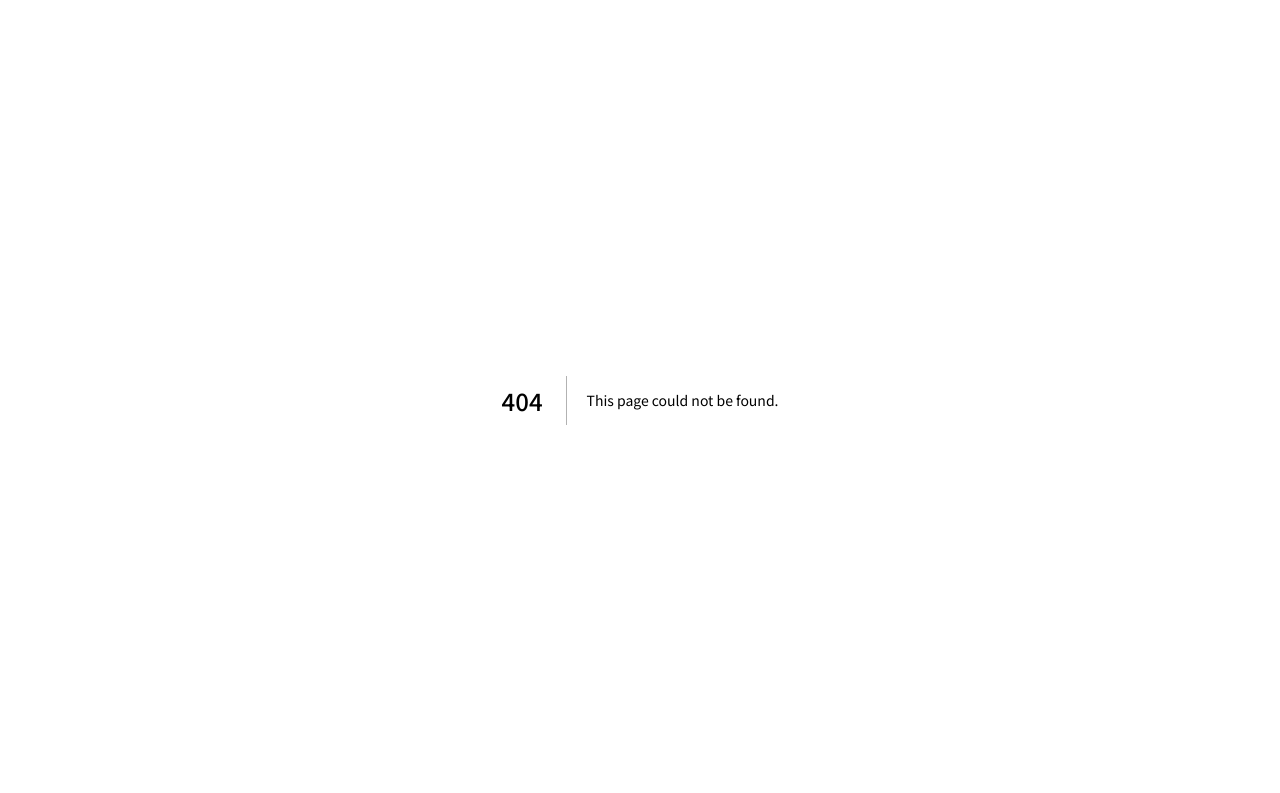
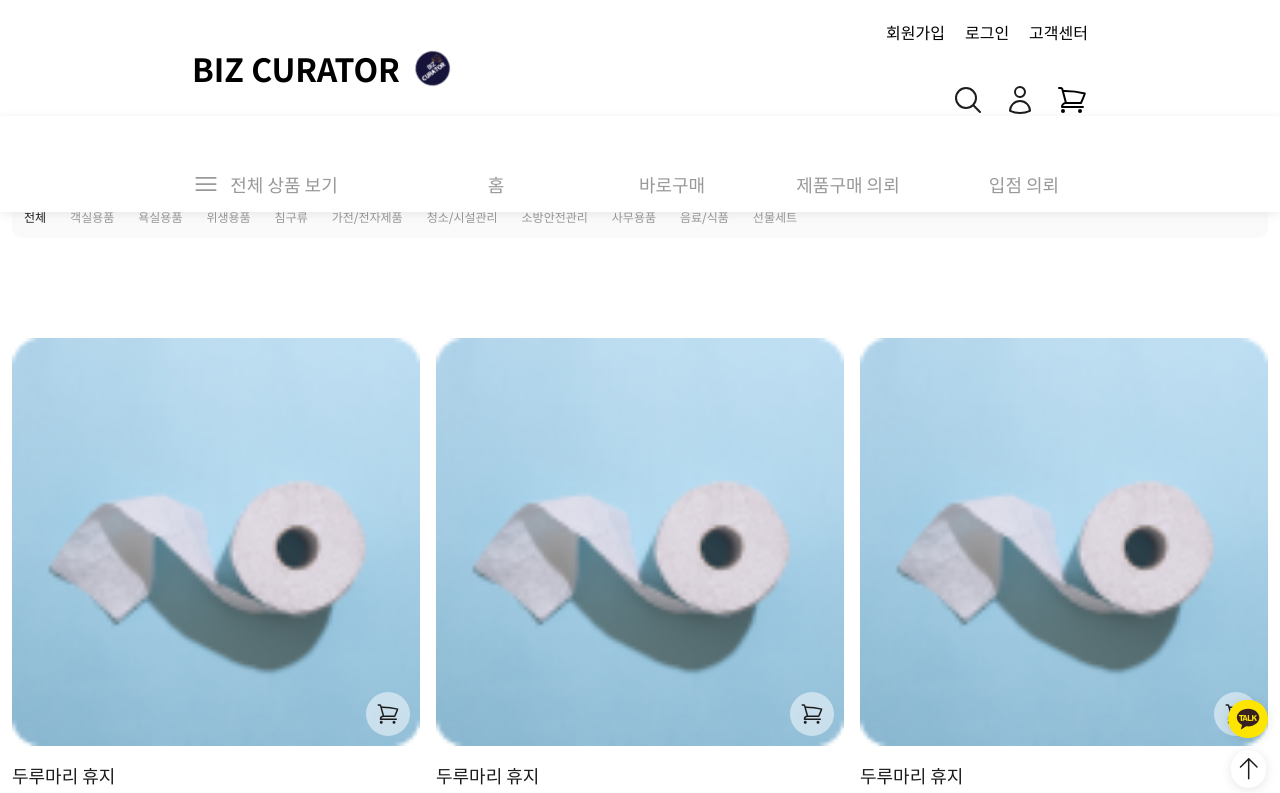
Before and after one commit to Muhan-Company/bizcurator-ecommerce, a Next.js app: page /products/1 in a window 1280 px wide. Before the commit this address had no page. Shown: the top 793 px of the page. Built offline with nearby package versions, Linux system fonts and the light colour scheme.

Commit message:
chore: 카테고리별 페이지 경로 수정
Active Link 설정

```diff
--- a/components/header/NavLink.tsx
+++ b/components/header/ActiveLink.tsx
@@ -1,13 +1,13 @@
 import Link from 'next/link';
 import { useRouter } from 'next/router';
 
-interface NavLinkProps {
+interface ActiveLinkProps {
   href: string;
   children: string;
   className?: string;
 }
 
-export default function NavLink({ href, children, className }: NavLinkProps) {
+export default function ActiveLink({ href, children, className }: ActiveLinkProps) {
   const router = useRouter();
   const isActive = router.asPath === href;
 
--- a/components/header/DownHeader.tsx
+++ b/components/header/DownHeader.tsx
@@ -1,6 +1,6 @@
 import Link from 'next/link';
 import { BarsIcon } from '../Icons';
-import NavLink from './NavLink';
+import ActiveLink from './ActiveLink';
 import HeaderDropdown from './HeaderDropdown';
 import { useRecoilState } from 'recoil';
 import hoverState from '@/atoms/hoverAtoms';
@@ -15,7 +15,7 @@ export default function DownHeader() {
         onMouseLeave={() => setIsHovered(false)}
         className="hidden lg:block relative"
       >
-        <Link href={'/products?sort=newest'} className="lg:flex items-center">
+        <Link href={'/products/1?sort=newest'} className="lg:flex items-center">
           <BarsIcon />
           <h3 className="header-link">전체 상품 보기</h3>
         </Link>
@@ -23,14 +23,14 @@ export default function DownHeader() {
       </div>
 
       <div className="lg:space-x-5 xl:space-x-12 flex justify-evenly lg:justify-between">
-        <NavLink href={'/'} className="hidden lg:inline lg:header-link">
+        <ActiveLink href={'/'} className="hidden lg:inline lg:header-link">
           홈
-        </NavLink>
-        <NavLink href={'/products?sort=newest'}>바로구매</NavLink>
-        <NavLink href={'/'} className="mx-3">
+        </ActiveLink>
+        <ActiveLink href={'/products/1?sort=newest'}>바로구매</ActiveLink>
+        <ActiveLink href={'/'} className="mx-3">
           제품구매 의뢰
-        </NavLink>
-        <NavLink href={'/'}>입점 의뢰</NavLink>
+        </ActiveLink>
+        <ActiveLink href={'/'}>입점 의뢰</ActiveLink>
       </div>
     </header>
   );
--- a/components/header/HeaderDropdown.tsx
+++ b/components/header/HeaderDropdown.tsx
@@ -19,32 +19,56 @@ export default function HeaderDropdown({ isHovered }: { isHovered: boolean }) {
         isHovered ? 'lg:opacity-100' : 'lg:opacity-0 pointer-events-none'
       } duration-150 absolute top-[calc(100%)] -left-[92px] xl:-left-[190px] lg:block lg:ml-24 xl:ml-48 w-64 bg-white shadow-[-1px_4px_10px_rgba(0,0,0,0.08)]`}
     >
-      <DropdownItem href="/" icon={LampIcon({ color: '#999999', width: '28', height: '28' })} category="객실용품" />
-      <DropdownItem href="/" icon={ShowerIcon({ color: '#999999', width: '30', height: '30' })} category="욕실용품" />
       <DropdownItem
-        href="/"
+        href="/products/2?sort=newest"
+        icon={LampIcon({ color: '#999999', width: '28', height: '28' })}
+        category="객실용품"
+      />
+      <DropdownItem
+        href="/products/3?sort=newest"
+        icon={ShowerIcon({ color: '#999999', width: '30', height: '30' })}
+        category="욕실용품"
+      />
+      <DropdownItem
+        href="/products/4?sort=newest"
         icon={ToothBrushIcon({ color: '#999999', width: '24', height: '24' })}
         category="위생용품"
       />
-      <DropdownItem href="/" icon={BedingIcon({ color: '#999999', width: '28', height: '28' })} category="침구류" />
       <DropdownItem
-        href="/"
+        href="/products/5?sort=newest"
+        icon={BedingIcon({ color: '#999999', width: '28', height: '28' })}
+        category="침구류"
+      />
+      <DropdownItem
+        href="/products/6?sort=newest"
         icon={RadioIcon({ color: '#999999', width: '28', height: '28' })}
         category="가전/전자제품"
       />
       <DropdownItem
-        href="/"
+        href="/products/7?sort=newest"
         icon={CleanerIcon({ color: '#999999', width: '28', height: '28' })}
         category="청소/시설관리"
       />
       <DropdownItem
-        href="/"
+        href="/products/8?sort=newest"
         icon={FireExtinguisherIcon({ color: '#999999', width: '28', height: '28' })}
         category="소방/안전관리"
       />
-      <DropdownItem href="/" icon={PencilIcon({ color: '#999999', width: '24', height: '24' })} category="사무용품" />
-      <DropdownItem href="/" icon={DrinkIcon({ color: '#999999', width: '28', height: '28' })} category="음료/식품" />
-      <DropdownItem href="/" icon={GiftSetIcon({ color: '#999999', width: '25', height: '25' })} category="선물세트" />
+      <DropdownItem
+        href="/products/9?sort=newest"
+        icon={PencilIcon({ color: '#999999', width: '24', height: '24' })}
+        category="사무용품"
+      />
+      <DropdownItem
+        href="/products/10?sort=newest"
+        icon={DrinkIcon({ color: '#999999', width: '28', height: '28' })}
+        category="음료/식품"
+      />
+      <DropdownItem
+        href="/products/11?sort=newest"
+        icon={GiftSetIcon({ color: '#999999', width: '25', height: '25' })}
+        category="선물세트"
+      />
     </div>
   );
 }
--- a/components/home/ProductCategory.tsx
+++ b/components/home/ProductCategory.tsx
@@ -8,7 +8,7 @@ interface CategoryType {
 
 export default function ProductCategory({ id, icon, name }: CategoryType) {
   return (
-    <Link href={`/user/products?category_id=${id}&sort=newest`} className="flex flex-col items-center w-[88px] sm:w-24">
+    <Link href={`/products/${id}?sort=newest`} className="flex flex-col items-center w-[88px] sm:w-24">
       <div className="w-10 h-10 flex items-center justify-center">{icon}</div>
       <h3 className="font-normal text-button-xs text-main">{name}</h3>
     </Link>
--- a/components/home/ProductCategoryList.tsx
+++ b/components/home/ProductCategoryList.tsx
@@ -17,16 +17,16 @@ export default function ProductCategoryList() {
     <div className="px-3 mt-20 space-y-6 block lg:hidden">
       <h1 className="font-normal text-head-xs text-main">전체 상품 보기</h1>
       <div className="grid grid-cols-4 md:grid-cols-5 gap-3 center">
-        <ProductCategory id={1} icon={LampIcon({ width: '28', height: '28' })} name="객실용품" />
-        <ProductCategory id={2} icon={ShowerIcon({ width: '30', height: '30' })} name="욕실용품" />
-        <ProductCategory id={3} icon={ToothBrushIcon({ width: '24', height: '24' })} name="위생용품" />
-        <ProductCategory id={4} icon={BedingIcon({ width: '28', height: '28' })} name="침구류" />
-        <ProductCategory id={5} icon={RadioIcon({ width: '28', height: '28' })} name="가전/전자제품" />
-        <ProductCategory id={6} icon={CleanerIcon({ width: '28', height: '28' })} name="청소/시설관리" />
-        <ProductCategory id={7} icon={FireExtinguisherIcon({ width: '28', height: '28' })} name="소방/안전관리" />
-        <ProductCategory id={8} icon={PencilIcon({ width: '24', height: '24' })} name="사무용품" />
-        <ProductCategory id={9} icon={DrinkIcon({ width: '28', height: '28' })} name="음료/식품" />
-        <ProductCategory id={10} icon={GiftSetIcon({ width: '25', height: '25' })} name="선물세트" />
+        <ProductCategory id={2} icon={LampIcon({ width: '28', height: '28' })} name="객실용품" />
+        <ProductCategory id={3} icon={ShowerIcon({ width: '30', height: '30' })} name="욕실용품" />
+        <ProductCategory id={4} icon={ToothBrushIcon({ width: '24', height: '24' })} name="위생용품" />
+        <ProductCategory id={5} icon={BedingIcon({ width: '28', height: '28' })} name="침구류" />
+        <ProductCategory id={6} icon={RadioIcon({ width: '28', height: '28' })} name="가전/전자제품" />
+        <ProductCategory id={7} icon={CleanerIcon({ width: '28', height: '28' })} name="청소/시설관리" />
+        <ProductCategory id={8} icon={FireExtinguisherIcon({ width: '28', height: '28' })} name="소방/안전관리" />
+        <ProductCategory id={9} icon={PencilIcon({ width: '24', height: '24' })} name="사무용품" />
+        <ProductCategory id={10} icon={DrinkIcon({ width: '28', height: '28' })} name="음료/식품" />
+        <ProductCategory id={11} icon={GiftSetIcon({ width: '25', height: '25' })} name="선물세트" />
       </div>
     </div>
   );
--- a/components/product/Categories.tsx
+++ /dev/null
@@ -1,30 +0,0 @@
-import CategoryLink from './CategoryLink';
-import CategoryAllLink from './CategoryAllLink';
-
-export default function Categories() {
-  return (
-    <div className="mt-[80px] rounded-[10px] flex overflow-x-auto bg-gray_03 p-3.5 gap-x-7 scrollbar-hidden">
-      <CategoryAllLink />
-
-      <CategoryLink id={1} name="객실용품" />
-
-      <CategoryLink id={2} name="욕실용품" />
-
-      <CategoryLink id={3} name="위생용품" />
-
-      <CategoryLink id={4} name="침구류" />
-
-      <CategoryLink id={5} name="가전/전자제품" />
-
-      <CategoryLink id={6} name="청소/시설관리" />
-
-      <CategoryLink id={7} name="소방안전관리" />
-
-      <CategoryLink id={8} name="사무용품" />
-
-      <CategoryLink id={9} name="음료/식품" />
-
-      <CategoryLink id={10} name="선물세트" />
-    </div>
-  );
-}
--- a/components/product/CategoryAllLink.tsx
+++ /dev/null
@@ -1,18 +0,0 @@
-import Link from 'next/link';
-import { useRouter } from 'next/router';
-
-export default function CategoryAllLink() {
-  const router = useRouter();
-  const isActive = !router.query.category_id;
-
-  return (
-    <Link
-      href={'/products?sort=newest'}
-      className={`${
-        isActive ? 'text-main' : 'text-gray_01'
-      } font-medium text-label-sm inline-block min-w-fit text-center`}
-    >
-      전체
-    </Link>
-  );
-}
--- /dev/null
+++ b/components/product/CategoryFilter.tsx
@@ -0,0 +1,29 @@
+import CategoryLink from './CategoryLink';
+
+export default function CategoryFilter() {
+  return (
+    <div className="mt-[80px] rounded-[10px] flex overflow-x-auto bg-gray_03 mx-3 p-3 gap-x-6 scrollbar-hidden">
+      <CategoryLink id={1} name="전체" />
+
+      <CategoryLink id={2} name="객실용품" />
+
+      <CategoryLink id={3} name="욕실용품" />
+
+      <CategoryLink id={4} name="위생용품" />
+
+      <CategoryLink id={5} name="침구류" />
+
+      <CategoryLink id={6} name="가전/전자제품" />
+
+      <CategoryLink id={7} name="청소/시설관리" />
+
+      <CategoryLink id={8} name="소방안전관리" />
+
+      <CategoryLink id={9} name="사무용품" />
+
+      <CategoryLink id={10} name="음료/식품" />
+
+      <CategoryLink id={11} name="선물세트" />
+    </div>
+  );
+}
--- a/components/product/CategoryLink.tsx
+++ b/components/product/CategoryLink.tsx
@@ -12,7 +12,7 @@ export default function CategoryLink({ id, name }: CategoryLinkProps) {
 
   return (
     <Link
-      href={`/products?sort=newest&category_id=${id}`}
+      href={`/products/${id}?sort=newest`}
       className={`${
         isActive ? 'text-main' : 'text-gray_01'
       } font-medium text-label-sm inline-block min-w-fit text-center`}
--- a/pages/products/index.tsx
+++ b/pages/products/[category_id].tsx
@@ -2,18 +2,14 @@ import Footer from '@/components/footer/Footer';
 import NavBar from '@/components/footer/NavBar';
 import DownHeader from '@/components/header/DownHeader';
 import Layout from '@/components/layout/Layout';
-import Categories from '@/components/product/Categories';
+import CategoryFilter from '@/components/product/CategoryFilter';
 import ProductList from '@/components/product/ProductList';
-// import { useRouter } from 'next/router';
 
 export default function Products() {
-  // const router = useRouter();
-  // router.query.category_id
-  // router.query.sort
   return (
     <Layout>
       <DownHeader />
-      <Categories />
+      <CategoryFilter />
       <ProductList />
       <NavBar />
       <Footer />
--- a/styles/globals.css
+++ b/styles/globals.css
@@ -6,12 +6,6 @@
 * {
   font-family: 'Noto Sans KR', sans-serif;
 }
-
-/* @layer base {
-  body {
-    @apply;
-  }
-} */
 
 @layer components {
   .header-btn {
```
